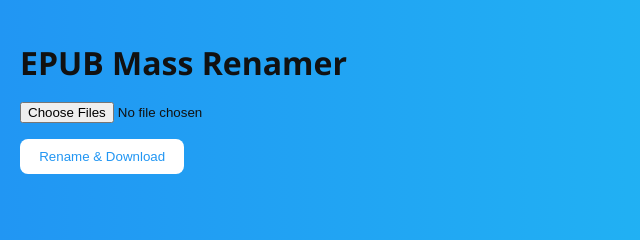
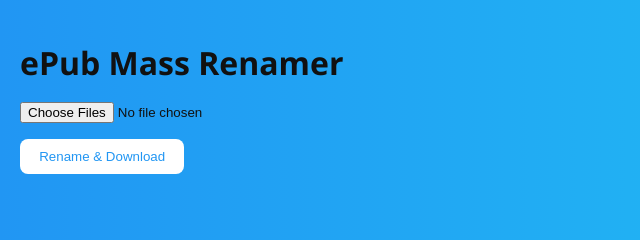
Before and after one commit to NellowTCS/MiniRepos, a plain HTML site: page ePub Mass Renamer/index.html in a window 1280 px wide. Shown: the top 240 px of the page, 0-640 px from the left. Drawn offline with nearby package versions, Linux system fonts and the light colour scheme.

Commit message:
Update and rename index.html to index.html

```diff
--- a/EPUB Mass Renamer/index.html
+++ b/ePub Mass Renamer/index.html
@@ -2,7 +2,7 @@
 <html lang="en">
   <head>
       <meta charset="UTF-8" />
-      <title>EPUB Renamer</title>
+      <title>ePub Renamer</title>
       <script src="https://cdn.jsdelivr.net/npm/jszip@3.10.1/dist/jszip.min.js"></script>
       <script src="https://cdn.jsdelivr.net/npm/epubjs@0.3.88/dist/epub.min.js"></script>
       <style>
@@ -50,7 +50,7 @@
       </style>
   </head>
   <body>
-      <h1>EPUB Mass Renamer</h1>
+      <h1>ePub Mass Renamer</h1>
       <input type="file" id="epubInput" multiple accept=".epub" />
       <br />
       <button id="processBtn">Rename & Download</button>
```
